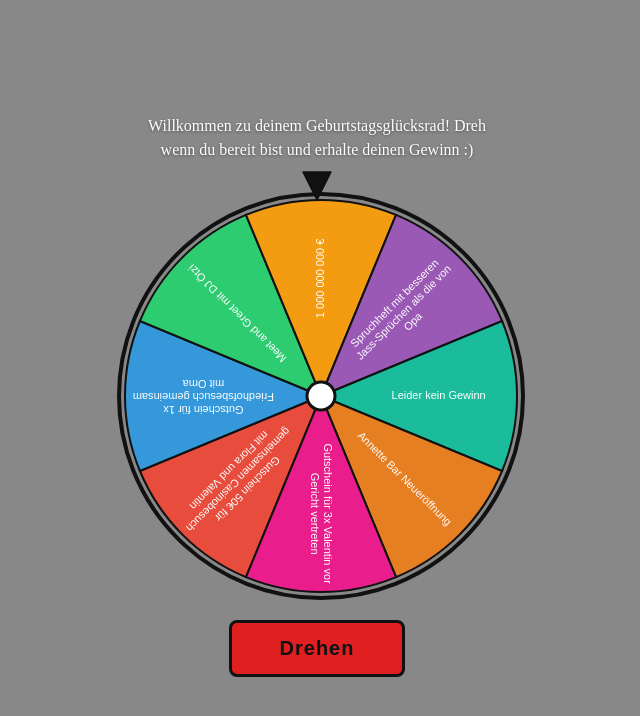
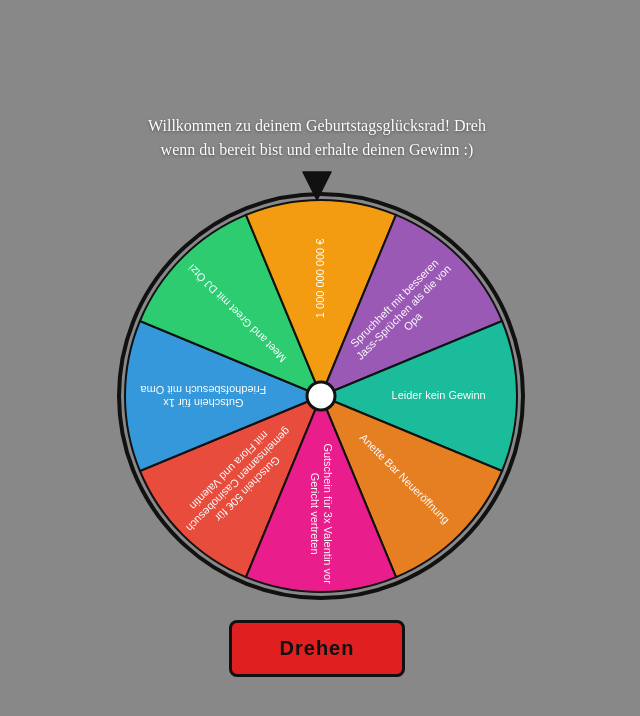
Before and after one commit to AndiGewinnspiel/waswirderwohlgewinnen, a plain HTML site: page index.html in a window 1280 px wide. Shown: the whole page, without its empty margins (323-963 px from the left). Drawn offline with Linux system fonts and the light colour scheme.

Commit message:
Update index.html

```diff
--- a/index.html
+++ b/index.html
@@ -31,12 +31,12 @@
 <script>
 const segments = [
   "Gutschein 50€ für gemeinsamen Casinobesuch mit Flora und Valentin",
-  "Gutschein für 1x Friedhofsbesuch gemeinsam mit Oma",
+  "Gutschein für 1x Friedhofsbesuch mit Oma",
   "Meet and Greet mit DJ Ötzi",
   "1 000 000 000 €",
   "Spruchheft mit besseren Jass-Sprüchen als die von Opa",
   "Leider kein Gewinn",
-  "Annette Bar Neueröffnung",
+  "Anette Bar Neueröffnung",
   "Gutschein für 3x Valentin vor Gericht vertreten"
 ];
 const colors = ["#e74c3c","#3498db","#2ecc71","#f39c12","#9b59b6","#1abc9c","#e67e22","#e91e8c"];
```
